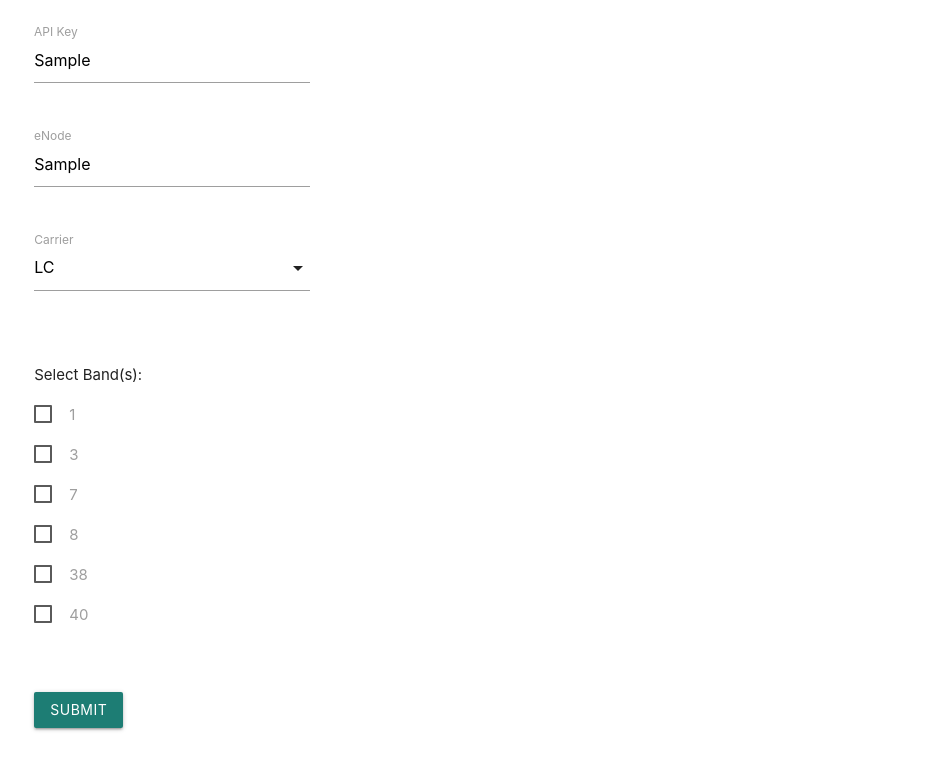
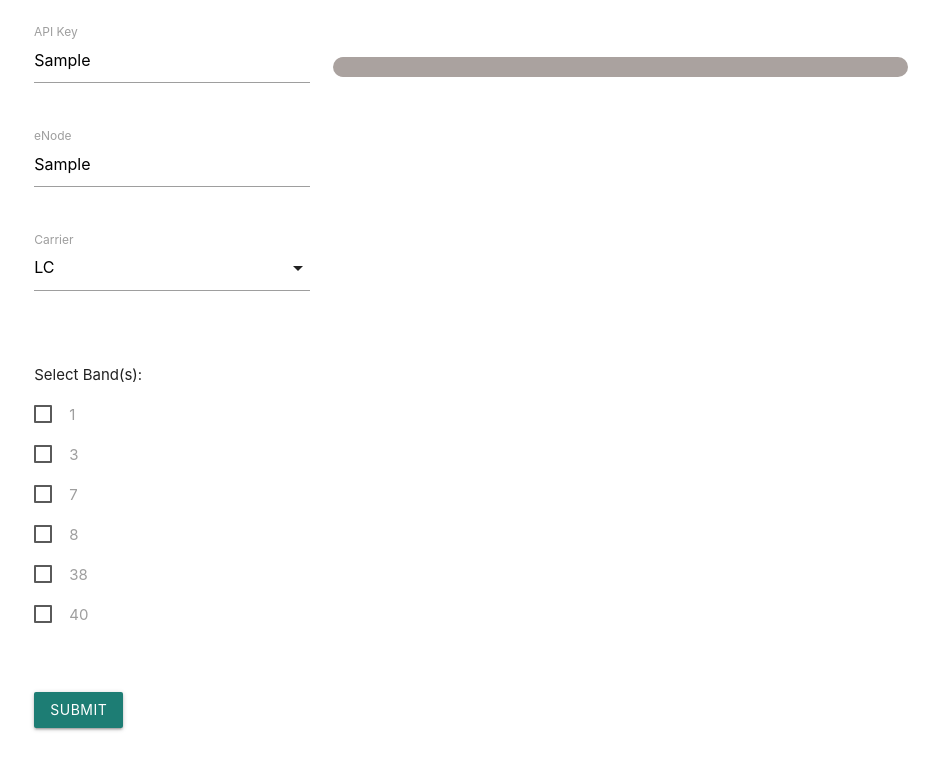
Before and after one commit to kar1kam1/kar1kam1.github.io, a plain HTML site: page index.html in a window 1280 px wide. Both pictures are taken after typing "Sample", "Sample" into the empty fields and a click on the button "SUBMIT". Shown: the part 114-883 px from the top of the page, without its empty margins (169-1108 px from the left). Drawn offline with nearby package versions, Linux system fonts and the light colour scheme.

Commit message:
add visual to requests

```diff
--- a/index.html
+++ b/index.html
@@ -6,6 +6,12 @@
   <style>
     .response-container {
       margin-top: 20px;
+    }
+    .request-group{
+      padding: 10px;
+      border-radius: 10px;
+      margin-bottom: 10px;
+      background-color: #aaa29f;
     }
     .response-item {
     padding: 5px;
--- a/js/script.js
+++ b/js/script.js
@@ -36,6 +36,10 @@ function makeGeolocationRequest(event) {
     bands.push(checkboxes[i].value);
   }
 
+  var requestDiv = document.createElement('div');
+  requestDiv.classList.add('request-group');
+
+
   for (let band of bands){
     for (let shortCID of shortCids[carriers[carrier]][band]){
       //console.log(band, shortCID, parseInt(eNode*256 + shortCID), carriers[carrier], parseInt(carrier))
@@ -67,11 +71,8 @@ function makeGeolocationRequest(event) {
         })
         .then(function(responseData) {
           // Process the response data here
-          //console.log(responseData);
-          var responseElement = document.getElementById("response");
-          var responseContent = `${eNode} | ${band} (${shortCID}) ${responseData.location.lat},${responseData.location.lng}`;
-
-          responseElement.innerHTML += `<div class="response-item ${bandClass[band]}">${responseContent}</div>`;
+          var nodeContent = `<div class="response-item ${bandClass[band]}">${eNode} | ${band} (${shortCID}) ${responseData.location.lat},${responseData.location.lng}</div>`;
+          requestDiv.innerHTML += nodeContent;
           })
         .catch(function(error) {
           // Handle any errors that occurred during the request
@@ -79,4 +80,7 @@ function makeGeolocationRequest(event) {
         });
     }
   }
+  var responseElement = document.getElementById("response");
+  responseElement.appendChild(requestDiv);
+
 }
```
